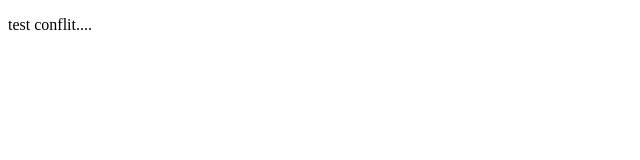
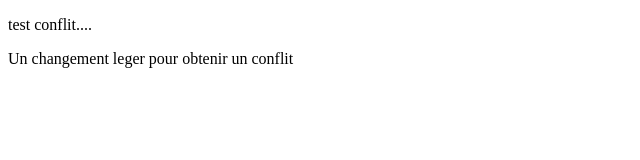
Before and after one commit to Eric-Deviktor/Hello-World-Git, a plain HTML site: page index.html in a window 1280 px wide. Shown: the whole page, without its empty margins (0-640 px from the left). Drawn offline with Linux system fonts and the light colour scheme.

Commit message:
Deuxieme modification

```diff
--- a/index.html
+++ b/index.html
@@ -8,5 +8,6 @@
 <body>
 
     <p>test conflit....</p>
+    <p>Un changement leger pour obtenir un conflit</p>
 </body>
 </html>
```
